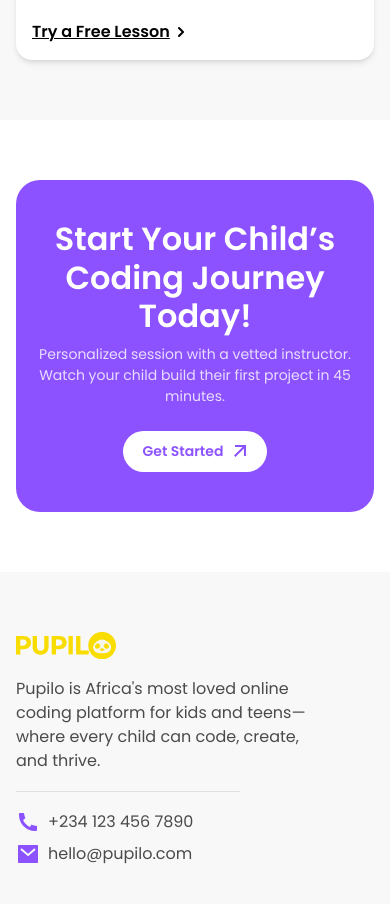
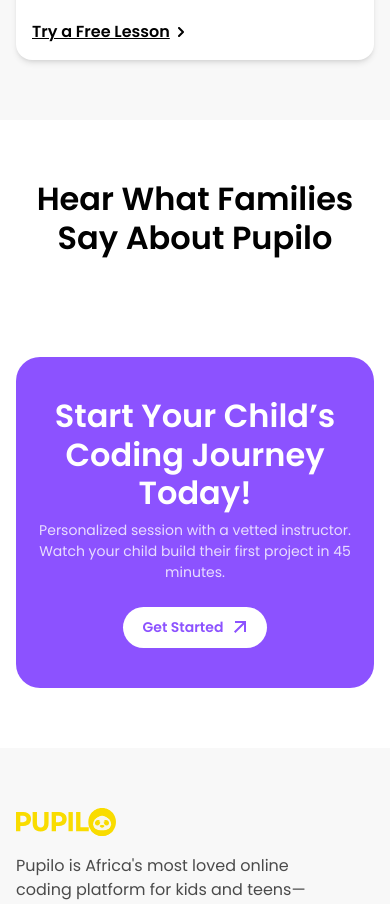
Before and after one commit to Pupiloinc/Pupilo, a Next.js app: page / in a window 390 px wide. Shown: the part 5545-6449 px from the top of the page. Built offline with nearby package versions, Linux system fonts and the light colour scheme.

Commit message:
reviewe setion start

```diff
--- a/src/app/page.js
+++ b/src/app/page.js
@@ -2,6 +2,7 @@ import Footer from "@/components/common/Footer";
 import GetStarted from "@/components/common/GetStarted";
 import Header from "@/components/common/Header";
 import PupiloCard from "@/components/common/PupiloCard";
+import Reviews from "@/components/common/Reviews";
 import Hero from "@/components/Hero";
 import BrandMarquee from "@/components/home/BrandMarquee";
 import PupiloCurriculum from "@/components/home/PupiloCurriculum";
@@ -14,6 +15,7 @@ export default function Home() {
       <BrandMarquee />
       <PupiloCurriculum />
       <PupiloDelivers />
+      <Reviews />
       <GetStarted />
       <Footer />
     </>
--- /dev/null
+++ b/src/components/common/Reviews.jsx
@@ -0,0 +1,17 @@
+import React from "react";
+import Title from "./Title";
+
+const Reviews = () => {
+  return (
+    <div className="pt-[60px] sm:pt-[100px] lg:pt-40 bg-white">
+      <div className="container max-w-[1140px] xl:px-0 px-6 max-sm:px-4 mx-auto">
+        <Title
+          text={"Hear What Families Say About Pupilo"}
+          className={"max-w-[1140px] mx-auto  text-center pb-10"}
+        />
+      </div>
+    </div>
+  );
+};
+
+export default Reviews;
```
